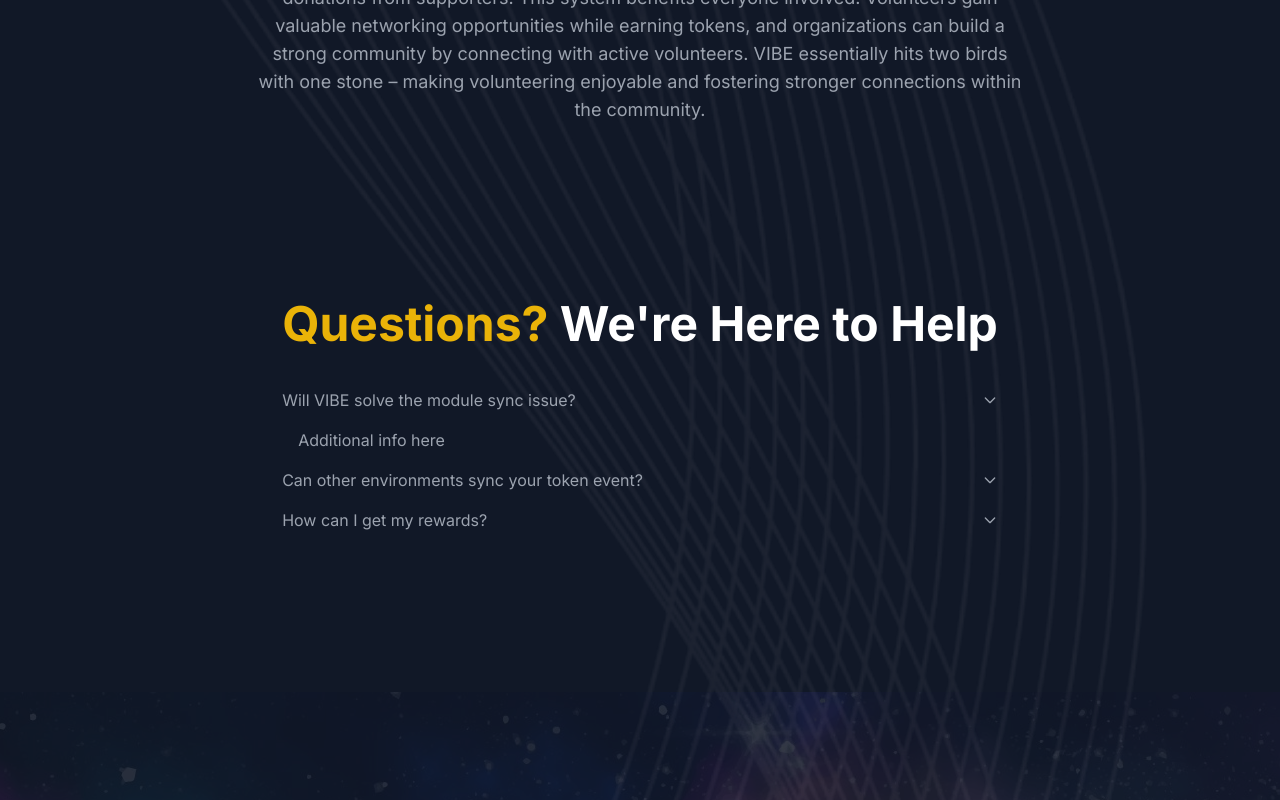
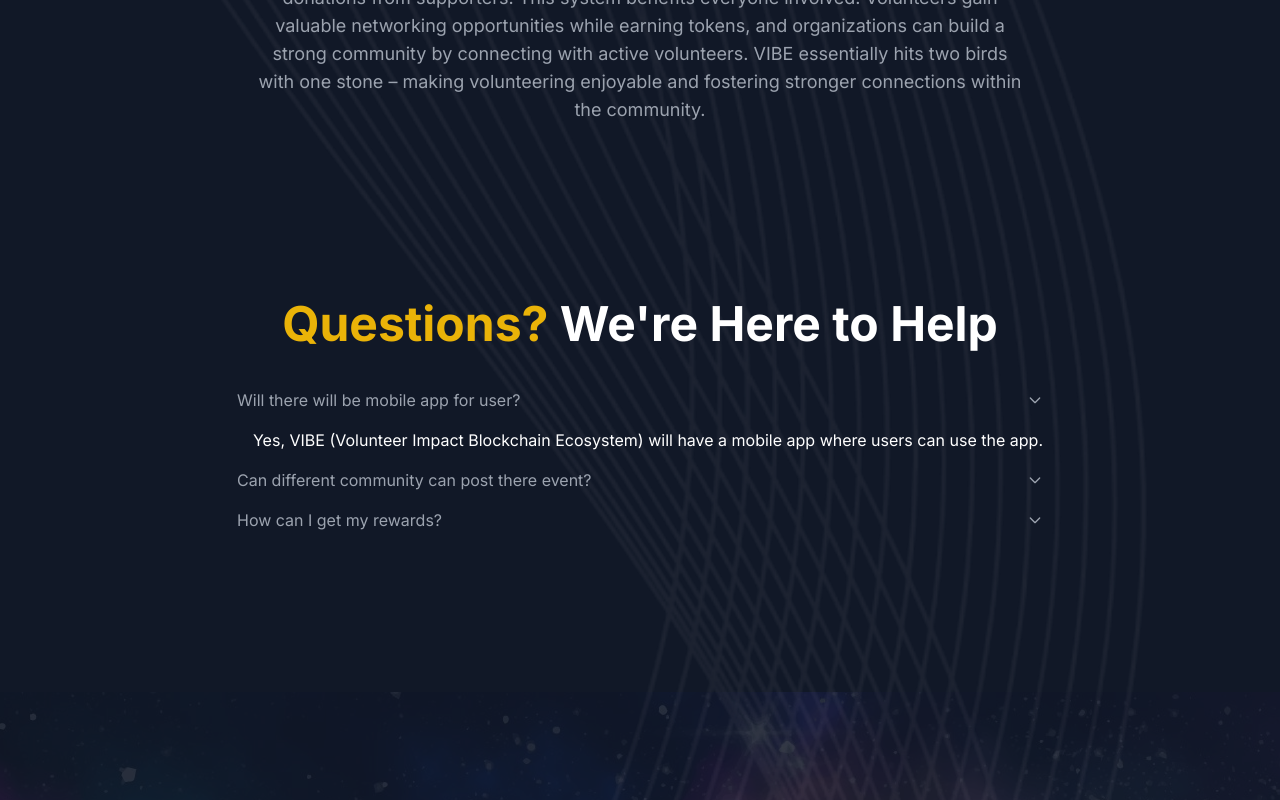
Before and after one commit to Rikitty/IThinkHackathon, a Next.js app in the folder src/VIBE_frontend/: page / in a window 1280 px wide. Both pictures are taken after a click on the icon 989 px from the left and 1968 px from the top of the page. Shown: the part 1568-2368 px from the top of the page. Built offline with nearby package versions, Linux system fonts and the light colour scheme.

Commit message:
change qa

```diff
--- a/src/VIBE_frontend/src/app/page.tsx
+++ b/src/VIBE_frontend/src/app/page.tsx
@@ -107,7 +107,7 @@
         </h2>
         <div className="space-y-4">
           <div className="flex items-center justify-between">
-            <p className="text-gray-400">Will VIBE solve the module sync issue?</p>
+            <p className="text-gray-400">Will there will be mobile app for user?</p>
             <svg
               className="w-4 h-4 text-gray-400 cursor-pointer ml-auto"
               onClick={() => toggleExpand('question1')}
@@ -125,10 +125,10 @@
             </svg>
           </div>
           {isExpanded.question1 && (
-            <p className="text-gray-400 ml-4 flex">Additional info here</p>
+            <p className="text-white-400 ml-4 flex">Yes, VIBE (Volunteer Impact Blockchain Ecosystem) will have a mobile app where users can use the app.</p>
           )}
           <div className="flex items-center justify-between">
-            <p className="text-gray-400">Can other environments sync your token event?</p>
+            <p className="text-gray-400">Can different community can post there event?</p>
             <svg
               className="w-4 h-4 text-gray-400 cursor-pointer ml-auto"
               onClick={() => toggleExpand('question2')}
@@ -146,7 +146,7 @@
             </svg>
           </div>
           {isExpanded.question2 && (
-            <p className="text-gray-400 ml-4 flex">Additional info here</p>
+            <p className="text-white-400 ml-4 flex">Yes, VIBE (Volunteer Impact Blockchain Ecosystem) is open to ALL Community</p>
           )}
           <div className="flex items-center justify-between">
             <p className="text-gray-400">How can I get my rewards?</p>
@@ -167,7 +167,7 @@
             </svg>
           </div>
           {isExpanded.question3 && (
-            <p className="text-gray-400 ml-4 flex">Additional info here</p>
+            <p className="text-white-400 ml-4 flex">Rewards can be thru token or redeem reward convertible to points.</p>
           )}
         </div>
       </section>
```
